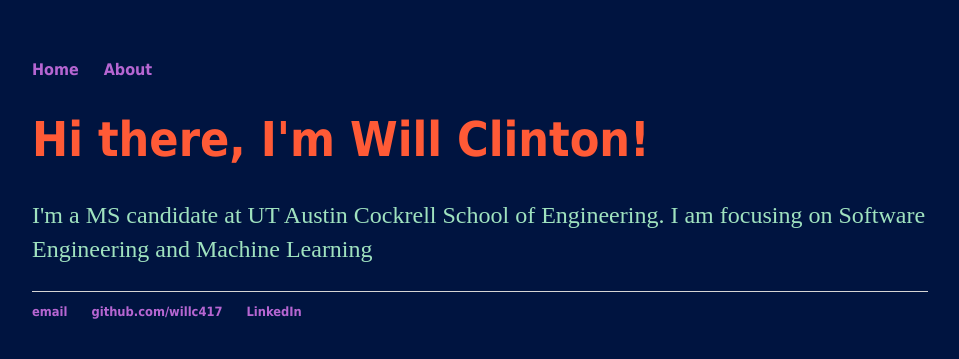
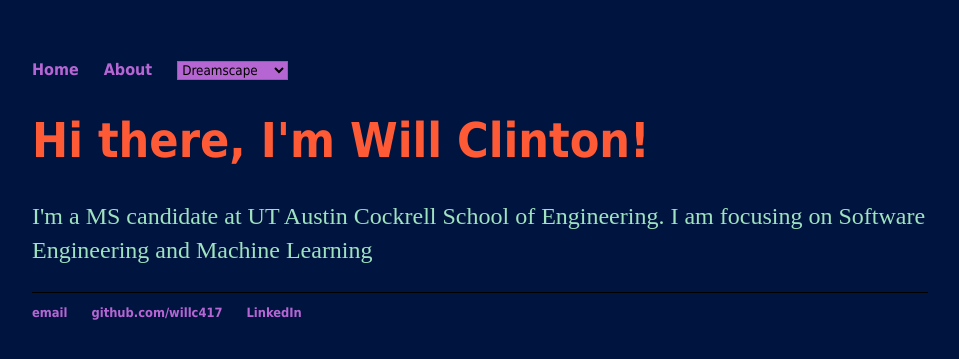
Before and after one commit to willc417/willc417.github.io, a Jekyll site: the page built from index.html, in a window 1280 px wide. Shown: the top 359 px of the page, without its empty margins (160-1119 px from the left). Built offline with Jekyll 4.4.1, drawn with Linux system fonts in a browser that asks for light colours.

Commit message:
New, dynamic colors

```diff
--- a/_layouts/default.html
+++ b/_layouts/default.html
@@ -4,12 +4,18 @@
 			<title>{{ page.title }}</title>
 			<!-- link to main stylesheet -->
 			<link rel="stylesheet" type="text/css" href="/css/main.css">
+			<script type="text/javascript" src="/js/main.js"></script>
 		</head>
-		<body>
+		<body id="background">
 			<nav>
 	    		<ul>
 	        		<li><a href="/">Home</a></li>
 		        	<li><a href="/about">About</a></li>
+		        	<li>
+		        		<select onchange="changeTheme(this.selectedIndex)">
+						  <option>Dreamscape</option>
+						  <option>Dubble Bubble</option>
+					</select><li>
 	        		<!-- <li><a href="/cv">CV</a></li>
 	        		<li><a href="/projects">projects</a></li> -->
 	    		</ul>
--- a/css/main.css
+++ b/css/main.css
@@ -1,14 +1,14 @@
 body {
     margin: 60px auto;
     width: 70%;
-    background-color: #001440
+    background-color: var(--background-color, #001440)
 }
 nav ul, footer ul {
     font-family:'Tahoma', 'Geneva', 'Sans-Serif';
     padding: 0px;
     list-style: none;
     font-weight: bold;
-    color: #ffaa76
+    color: var(--accent-color, #b666d2);
 }
 nav ul li, footer ul li {
     display: inline;
@@ -16,7 +16,7 @@
 }
 a {
     text-decoration: none;
-    color: #b666d2;
+    color: var(--accent-color, #b666d2);
 }
 a:hover {
     text-decoration: underline;
@@ -24,23 +24,25 @@
 h1 {
     font-size: 3em;
     font-family:'Tahoma', 'Geneva', 'Sans-Serif';
-    color: #ff5a36
+    color: var(--main-color, #ff5a36);
 }
 p {
     font-size: 1.5em;
     line-height: 1.4em;
-    color: #9fe2bf;
+    color: var(--secondary-color, #9fe2bf);
 }
 footer {
-    border-top: 1px solid #d5d5d5;
+    border-top: 1px solid ;
     font-size: .8em;
 }
 
-ul.posts {
-    margin: 20px auto 40px;
-    font-size: 1.5em;
+select {
+  position: relative;
+  font-family: 'Tahoma', 'Geneva', 'Sans-Serif';
+  background-color: var(--accent-color, #b666d2);
+
 }
 
-ul.posts li {
-    list-style: none;
+option {
+    color: var(--main-color, #ff5a36);
 }
--- a/index.html
+++ b/index.html
@@ -2,7 +2,8 @@
 layout: default
 title: Will Clinton, Software Engineer
 ---
-<div class="blurb">
 	<h1 id="main_page_headline">Hi there, I'm Will Clinton!</h1>
-	<p id="main_page_tagline">I'm a MS candidate at UT Austin Cockrell School of Engineering. I am focusing on Software Engineering and Machine Learning</p>
+	<p id="main_page_tagline">I'm a MS candidate at UT Austin Cockrell School of Engineering. I am focusing on Software Engineering and Machine Learning
+	</p>
+
 </div><!-- /.blurb -->
--- /dev/null
+++ b/js/main.js
@@ -0,0 +1,32 @@
+
+function changeTheme(theme_code){
+    var bg_color;
+    var main_color;
+    var secondary_color;
+    var accent_color;
+    switch(theme_code) {
+        case 0:
+            bg_color = "#001440"
+            main_color = "#ff5a36"
+            secondary_color = "#9fe2bf"
+            accent_color = "#b666d2"
+            break;
+        case 1:
+            bg_color = "#ffc1cc"
+            main_color = "#fce903"
+            secondary_color = "#9abf59"
+            accent_color = "#fd5b78"
+            break;
+        // code block
+    }
+    document.querySelector('body').style.setProperty('--background-color', bg_color)
+    document.querySelector('h1').style.setProperty('--main-color', main_color)
+    document.querySelector('p').style.setProperty('--secondary-color', secondary_color)
+    document.querySelector('a').style.setProperty('--accent-color', accent_color)
+    document.querySelector('footer').style.setProperty('--accent-color', accent_color)
+    document.querySelector('nav').style.setProperty('--accent-color', accent_color)
+    document.querySelector('select').style.setProperty('--background-color', accent_color)
+    document.querySelector('option').style.setProperty('--main-color', main_color)
+
+
+}
```
